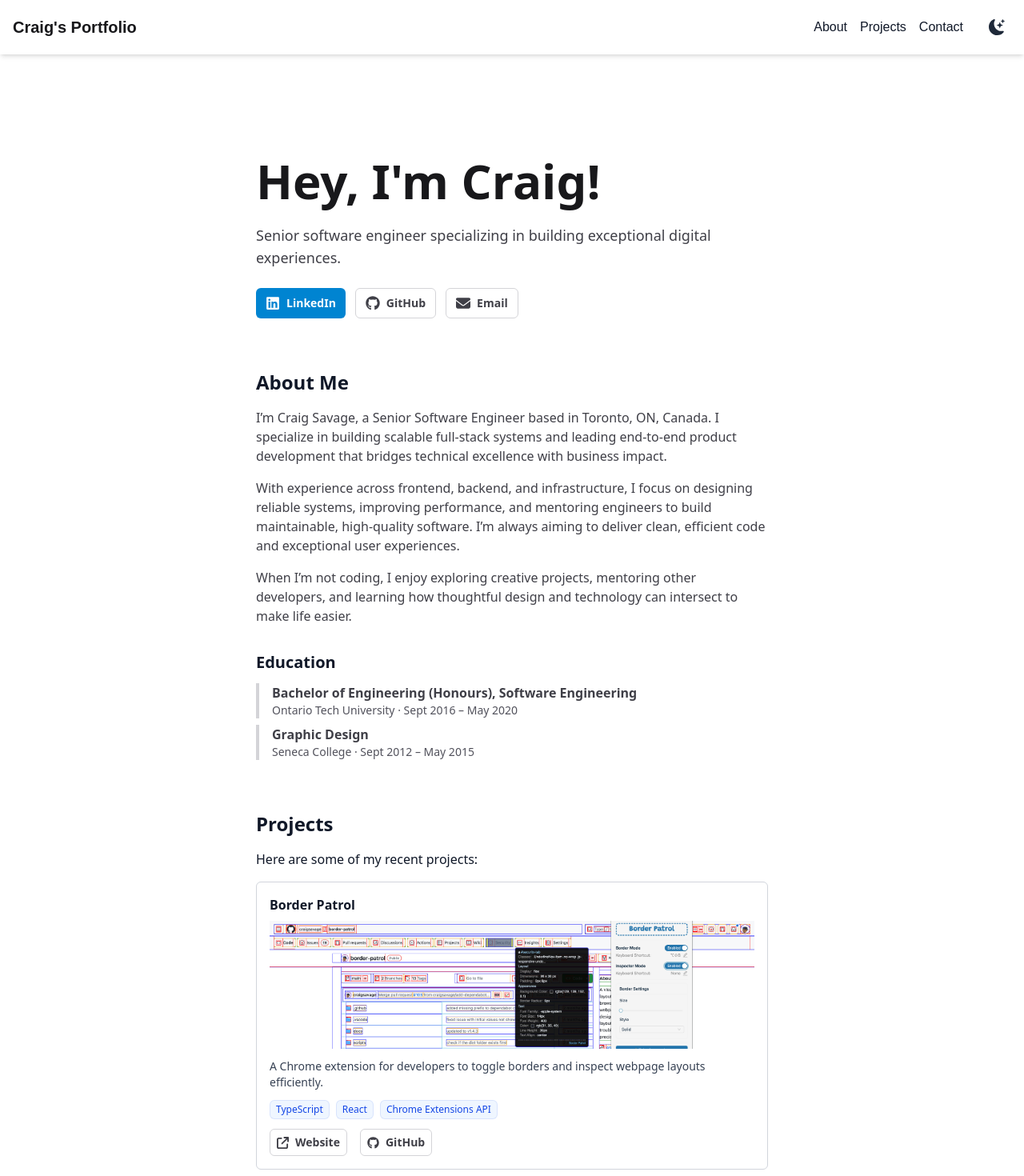
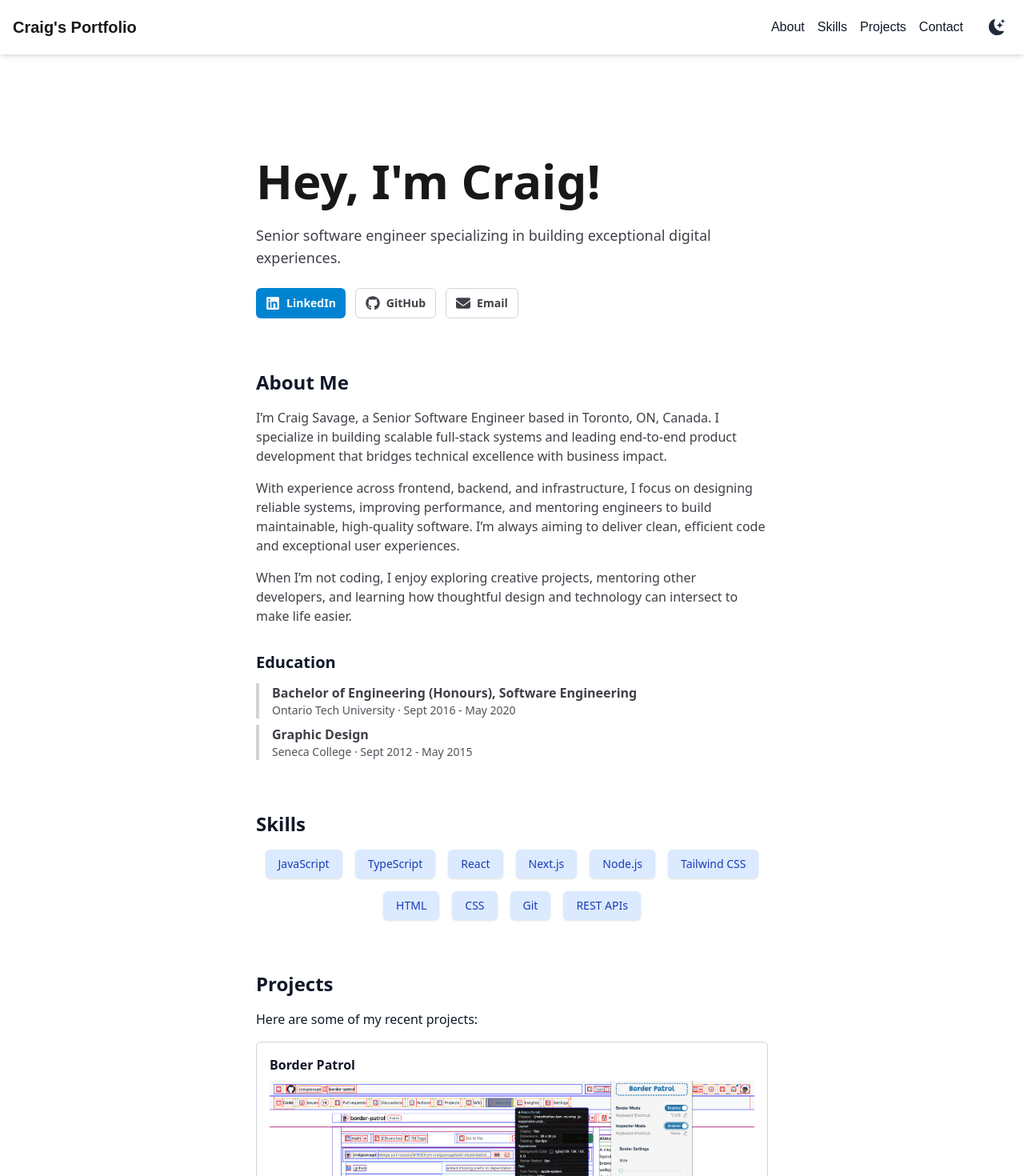
Before and after one commit to craigsavage/craig-portfolio, a Next.js app: page / in a window 1280 px wide. Shown: the top 1470 px of the page at 80% size. Built offline with nearby package versions, Linux system fonts and the light colour scheme.

Commit message:
added a section wrapper component

```diff
--- a/src/app/page.tsx
+++ b/src/app/page.tsx
@@ -2,6 +2,7 @@ import About from '@/sections/About';
 import Contact from '@/sections/Contact';
 import Hero from '@/sections/Hero';
 import Projects from '@/sections/Projects';
+import Skills from '@/sections/Skills';
 
 export const revalidate = 0;
 
@@ -12,6 +13,7 @@ export default function Home() {
       <div className='w-full max-w-3xl px-6 sm:px-12 md:px-16 py-32'>
         <Hero />
         <About />
+        <Skills />
         <Projects />
         <Contact />
       </div>
--- a/src/components/Navbar.tsx
+++ b/src/components/Navbar.tsx
@@ -15,17 +15,22 @@ export default function Navbar() {
       <div className='flex items-center gap-6'>
         <ul className='flex items-center space-x-4'>
           <li>
-            <a href='#about' className='hover:text-blue-400'>
+            <a href='#about' className='hover:text-sky-500'>
               About
             </a>
           </li>
           <li>
-            <a href='#projects' className='hover:text-blue-400'>
+            <a href='#skills' className='hover:text-sky-500'>
+              Skills
+            </a>
+          </li>
+          <li>
+            <a href='#projects' className='hover:text-sky-500'>
               Projects
             </a>
           </li>
           <li>
-            <a href='#contact' className='hover:text-blue-400'>
+            <a href='#contact' className='hover:text-sky-500'>
               Contact
             </a>
           </li>
--- /dev/null
+++ b/src/components/SectionWrapper.tsx
@@ -0,0 +1,21 @@
+interface SectionWrapperProps {
+  id: string;
+  title?: string;
+  children: React.ReactNode;
+}
+
+/**
+ * A wrapper component for sections that provides consistent styling and structure.
+ */
+export default function SectionWrapper({
+  id,
+  title,
+  children,
+}: SectionWrapperProps) {
+  return (
+    <section id={id} className='my-16 w-full'>
+      {title && <h2 className='mb-4 text-2xl font-bold'>{title}</h2>}
+      {children}
+    </section>
+  );
+}
--- a/src/sections/About.tsx
+++ b/src/sections/About.tsx
@@ -2,12 +2,12 @@ const education = [
   {
     degree: 'Bachelor of Engineering (Honours), Software Engineering',
     institution: 'Ontario Tech University',
-    period: 'Sept 2016 – May 2020',
+    period: 'Sept 2016 - May 2020',
   },
   {
     degree: 'Graphic Design',
     institution: 'Seneca College',
-    period: 'Sept 2012 – May 2015',
+    period: 'Sept 2012 - May 2015',
   },
 ];
 
--- a/src/sections/Contact.tsx
+++ b/src/sections/Contact.tsx
@@ -1,10 +1,10 @@
 import { FaEnvelope } from 'react-icons/fa6';
+import SectionWrapper from '@/components/SectionWrapper';
 
 /** Contact Section Component */
 export default function Contact() {
   return (
-    <section id='contact' className='my-16 w-full'>
-      <h2 className='mb-4 text-2xl font-bold'>Contact</h2>
+    <SectionWrapper id='contact' title='Contact'>
       <p className='mb-6 text-zinc-700 dark:text-zinc-300'>
         Feel free to reach out to me via email for any inquiries or
         opportunities.
@@ -19,6 +19,6 @@ export default function Contact() {
           <FaEnvelope size={18} /> Email Me
         </a>
       </div>
-    </section>
+    </SectionWrapper>
   );
 }
--- a/src/sections/Projects.tsx
+++ b/src/sections/Projects.tsx
@@ -1,4 +1,5 @@
 import ProjectCard from '@/components/ProjectCard';
+import SectionWrapper from '@/components/SectionWrapper';
 
 const projects = [
   {
@@ -33,8 +34,7 @@ const projects = [
 /** Projects Section Component */
 export default function Projects() {
   return (
-    <section id='projects' className='my-16 w-full'>
-      <h2 className='mb-4 text-2xl font-bold'>Projects</h2>
+    <SectionWrapper id='projects' title='Projects'>
       <p>Here are some of my recent projects:</p>
 
       <ul className='mt-4 space-y-4'>
@@ -44,6 +44,6 @@ export default function Projects() {
           </li>
         ))}
       </ul>
-    </section>
+    </SectionWrapper>
   );
 }
--- /dev/null
+++ b/src/sections/Skills.tsx
@@ -0,0 +1,33 @@
+import SectionWrapper from '@/components/SectionWrapper';
+
+const skills = [
+  'JavaScript',
+  'TypeScript',
+  'React',
+  'Next.js',
+  'Node.js',
+  'Tailwind CSS',
+  'HTML',
+  'CSS',
+  'Git',
+  'REST APIs',
+  // Add more skills as desired
+];
+
+/** Skills Section Component */
+export default function Skills() {
+  return (
+    <SectionWrapper id='skills' title='Skills'>
+      <ul className='flex flex-wrap justify-center gap-4'>
+        {skills.map(skill => (
+          <li
+            key={skill}
+            className='px-4 py-2 rounded-md bg-blue-100 text-blue-800 dark:bg-blue-900 dark:text-blue-200 text-sm font-medium shadow'
+          >
+            {skill}
+          </li>
+        ))}
+      </ul>
+    </SectionWrapper>
+  );
+}
```
